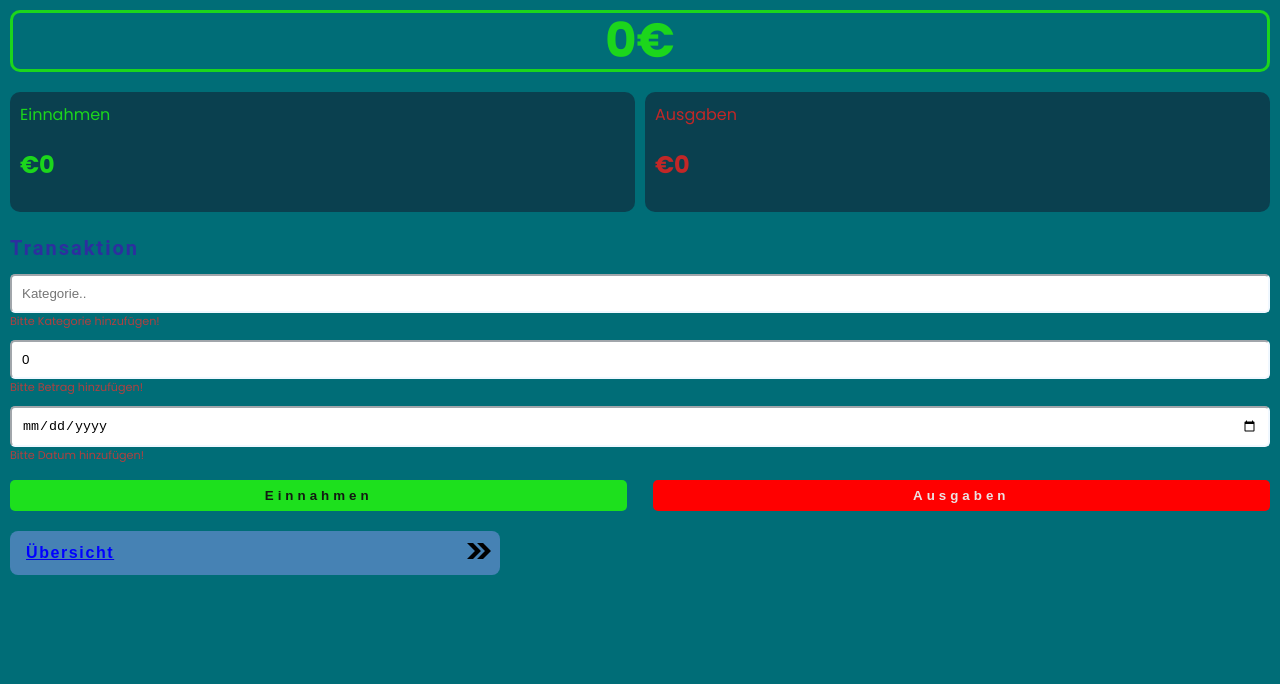
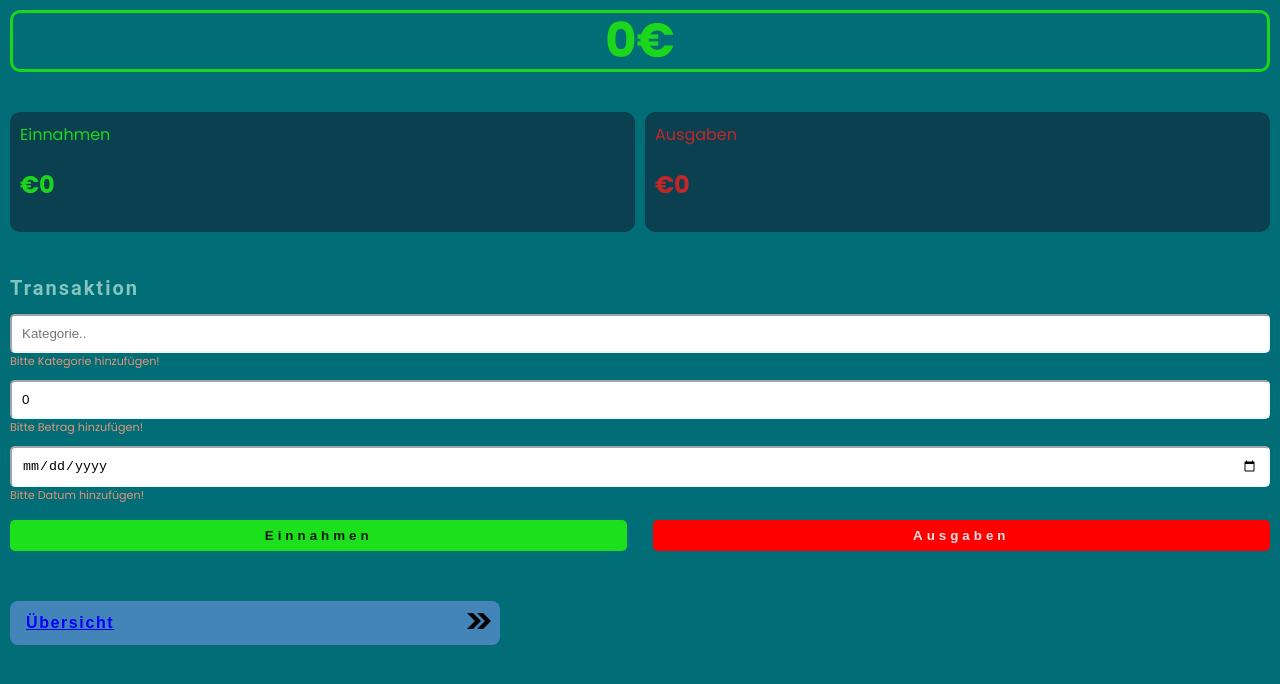
Before and after one commit to Samet91/capstone-project, a React (Vite) app: page /1 in a window 1280 px wide. Shown: the top 684 px of the page. Built offline with nearby package versions, Linux system fonts and the light colour scheme; no server answers.

Commit message:
changed some styles

```diff
--- a/src/app/Pages/Dashboard.tsx
+++ b/src/app/Pages/Dashboard.tsx
@@ -67,10 +67,11 @@ export default function Dashboard(): JSX.Element {
 const StyledButton = styled(Button)`
   font-weight: bold;
   font-size: 1rem;
-  background-color: steelblue;
+  background-color: #4485b9;
   border: none;
   display: grid;
   grid-template-columns: 1fr 1fr 1fr 1fr 1fr;
+  margin-top: 50px;
 `
 
 const ButtonText = styled.span`
--- a/src/app/components/Expense/Expense.tsx
+++ b/src/app/components/Expense/Expense.tsx
@@ -42,7 +42,7 @@ const Balance = styled.h2<inOutProps>`
 
 const IncExpContainer = styled.div`
   display: flex;
-  margin-top: -20px;
+  margin-top: 20px;
 `
 
 const IncomeContainer = styled.div`
--- a/src/app/components/TransactionForm/TransactionForm.tsx
+++ b/src/app/components/TransactionForm/TransactionForm.tsx
@@ -95,8 +95,8 @@ const H2 = styled.h2`
   font-family: 'Roboto', 'Helvetica', 'Arial', sans-serif;
   line-height: 1.6;
   letter-spacing: 0.1em;
-  margin: 20px 0 0;
-  color: #2d2f9f;
+  margin: 40px 0 0;
+  color: var(--font-middle-blue-green);
 `
 
 const CatContainer = styled.div`
@@ -155,6 +155,6 @@ const ButtonExpense = styled.button`
 `
 
 const Warning = styled.span`
-  color: #af4040;
+  color: var(--font-dark-salmon);
   font-size: 0.7em;
 `
--- a/src/app/components/TransactionOverview/TransactionOverview.tsx
+++ b/src/app/components/TransactionOverview/TransactionOverview.tsx
@@ -86,7 +86,7 @@ const Li = styled.li<Partial<Transaction>>`
   display: flex;
   justify-content: space-between;
   margin-top: 0.5em;
-  background-color: #12151b;
+  background-color: #0f0b0b;
   padding: 1.5em;
   border-radius: 5px;
   color: ${(props) => (props.type === 'income' ? 'green' : 'red')};
@@ -94,12 +94,12 @@ const Li = styled.li<Partial<Transaction>>`
 
 const Date = styled.span`
   color: aquamarine;
+  margin-left: -10px;
 `
 
 const Icon = styled.div`
   display: inline-block;
-  margin-left: 5px;
-  border-radius: 100%;
+  margin: 0 -15px 0 10px;
 `
 
 const Amount = styled.span`
```
